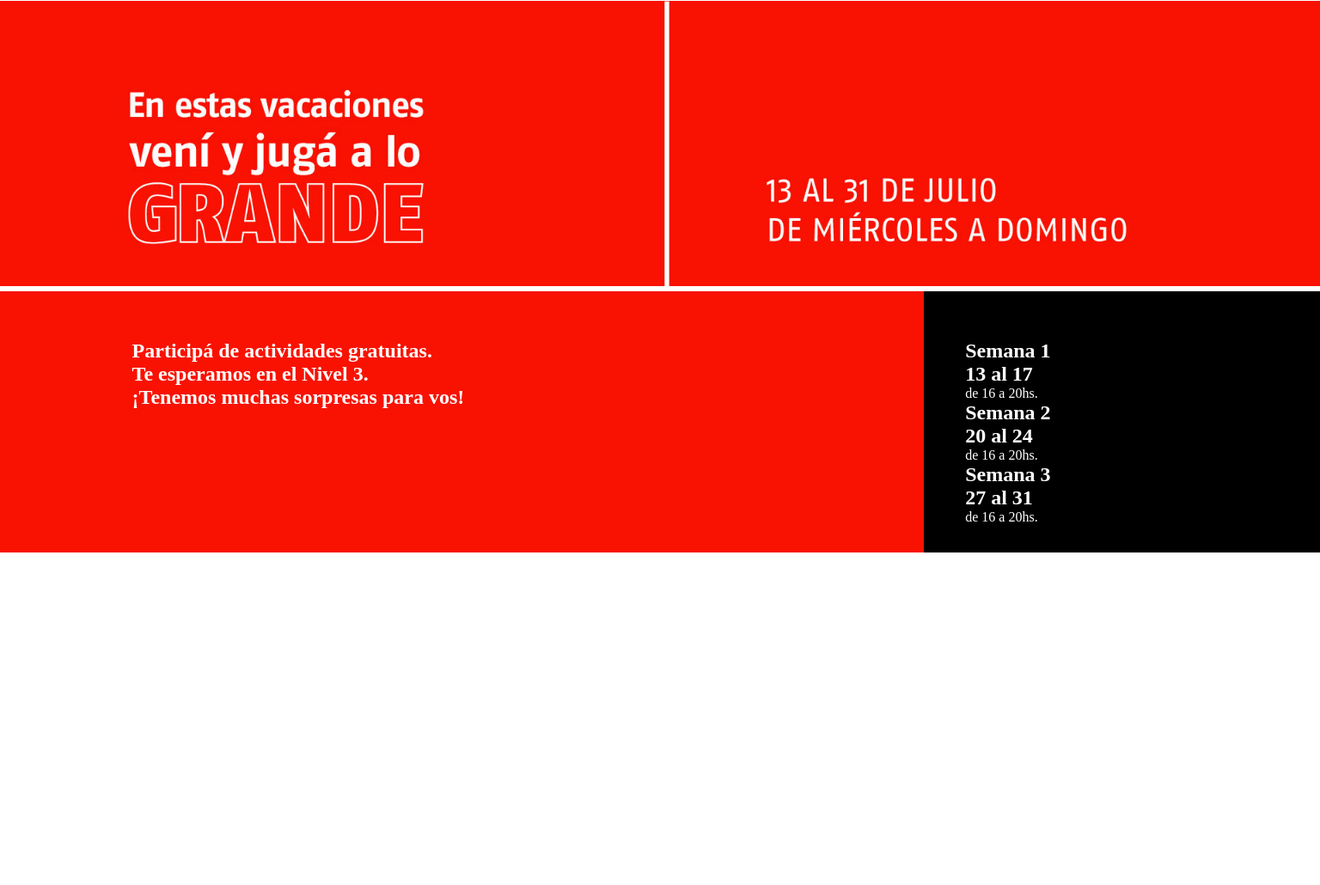
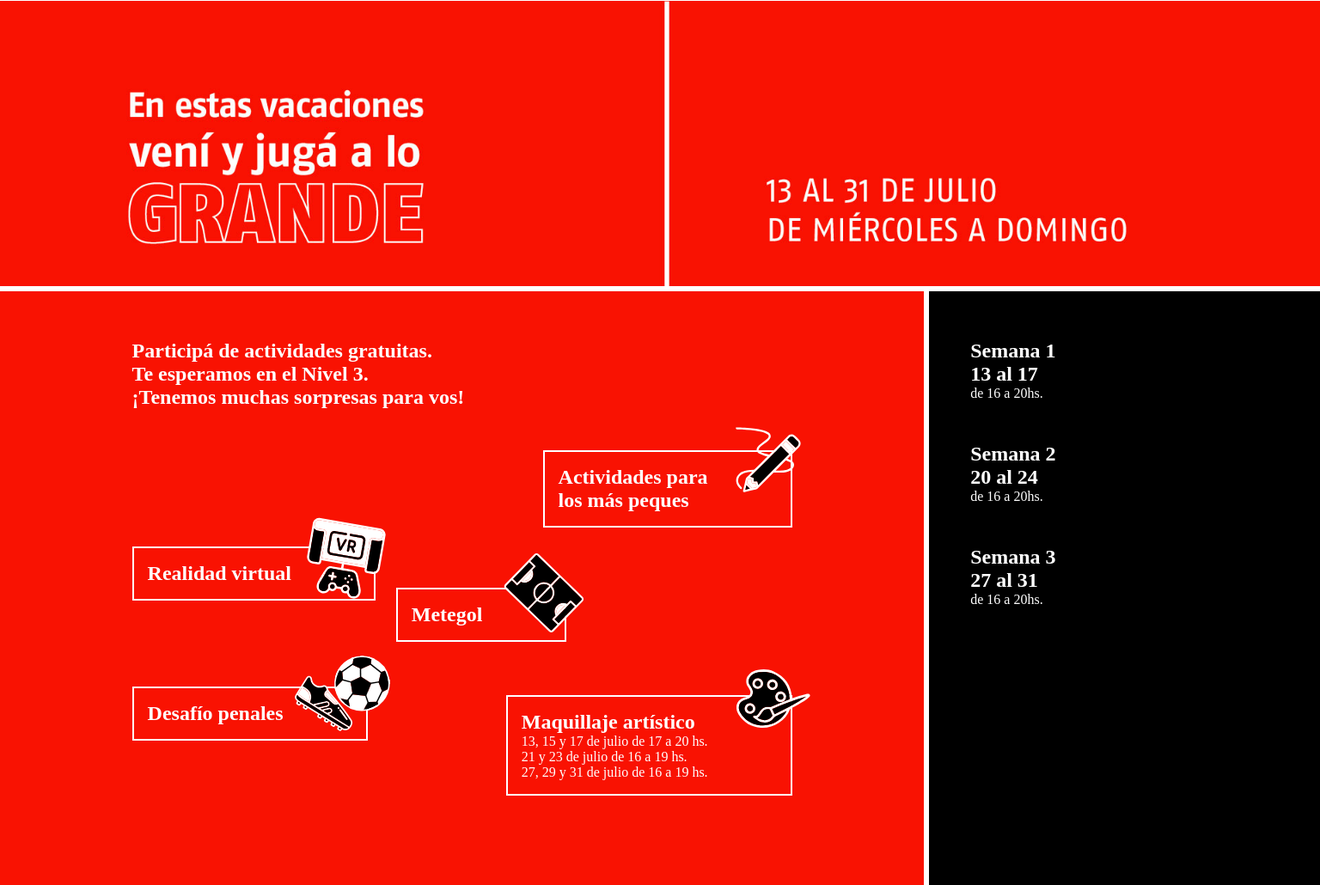
Before and after one commit to matiasrsolis/recopate-recoleta-urban-mall, a plain HTML site: page index.html in a window 1536 px wide. Shown: the part 331-1361 px from the top of the page at 86% size. Before the commit the page ends 974 px from the top, so only its background shows below. Drawn offline with Linux system fonts and the light colour scheme.

Commit message:
distribuidos

```diff
--- a/estilos.css
+++ b/estilos.css
@@ -53,12 +53,68 @@ main{
 
 #actividades{
     background-color: #f91202;
-    padding: 2em 9%;
+    padding: 3em 9%;
+}
+
+#actividades h1{
+    margin-bottom: 2em;
+}
+
+#actividades>ul{
+    position: relative;
+}
+
+#actividades ul>li:nth-child(odd){
+    margin-left: auto;
+}
+
+
+
+#actividades ul li.item-activ{
+    border: solid 2px #ffffff;
+    margin-bottom: 3em;
+    display: flex;
+    justify-content: center;
+    align-items: center;
+    padding: 1em;
+    padding-right: 6em;
+    width: fit-content;
+    transition: all .2s ease;
+}
+
+/* #actividades ul li.item-activ:hover{
+    font-size: ;
+} */
+
+.content-activ{
+    display: flex;
+    justify-content: center;
+    align-items: center;
+    position: relative;
+}
+
+#actividades ul li.item-activ img{
+    position: absolute;
+    right: -8em;
+    top: -4em;
+}
+
+#actividades ul li.item-activ h2{
+    flex: 1;
 }
 
 #agenda{
     background-color: #000000;
+    padding: 3em 9%;
+    border-top: solid 3px #ffffff;
+    border-left: none;
 }
+
+#agenda ul li{
+    margin-bottom: 3em;
+}
+
+
 
 
 @media (min-width: 1000px) {
@@ -90,6 +146,8 @@ main{
     }
 
     #agenda{
+        border-left: solid 6px #ffffff;
+        border-top: none;
         width: 30%;
         position: -webkit-sticky; /* Safari */
         position: sticky;
@@ -97,4 +155,64 @@ main{
         padding: 3.5em 10% 2em 3em;
     }
 
+
 }
+
+
+@media (min-width: 1300px){
+
+    /* main{
+        min-height: 100vh;
+    } */
+
+    #actividades>ul{
+        min-height: 450px;
+    }
+
+    #actividades ul>li.item-activ:nth-child(odd){
+        margin-left: 0;
+    }
+
+    #actividades ul>li.item-activ{
+        position: absolute;
+    }
+
+    /*Para los más peques*/
+    #actividades ul>li.item-activ:nth-child(1){
+        top: 0;
+        right: 0;
+    }
+
+    /*Realidad virtual*/
+    #actividades ul>li.item-activ:nth-child(2){
+        left: 0;
+        top: 7em;
+    }
+
+    /*Metegol*/
+    #actividades ul>li.item-activ:nth-child(3){
+        left: 330px;
+        top: 10em;
+    }
+
+    /*Desafío penales*/
+    #actividades ul>li.item-activ:nth-child(4){
+        left: 0;
+        bottom: 4em;
+    }
+
+    /*Maquillaje artístico*/
+    #actividades ul>li.item-activ:nth-child(5){
+        right: 0;
+        bottom: 0;
+    }
+
+}
+
+@media (min-width: 1400px) {
+    /*Metegol*/
+    #actividades ul>li.item-activ:nth-child(3){
+        left: 40%;
+        top: 10em;
+    }
+}
--- a/index.html
+++ b/index.html
@@ -36,6 +36,73 @@
                 Te esperamos en el Nivel 3. <br>
                 ¡Tenemos muchas sorpresas para vos!
             </h1>
+
+            <ul>
+                <li class="item-activ">
+                    <div class="content-activ">
+
+                        <h2>Actividades para<br>los más peques</h2>
+                        <img src="img/para-los-mas-peques.svg" alt="Para los más peques" style="width: 116px;">
+
+                   </div>
+                </li>
+
+                <li class="item-activ">
+                    <div class="content-activ">
+
+                        <h2>Realidad virtual</h2>
+                        <img src="img/realidad-virtual.svg" alt="Realidad virtual" style="width: 128px;">
+
+                    </div>
+                </li>
+
+                <li class="item-activ">
+                    <div class="content-activ">
+
+                        <h2>Metegol</h2>
+                        <img src="img/metegol.svg" alt="Metegol" style="width: 114px;">
+
+                    </div>
+                </li>
+
+                <li class="item-activ">
+                    <div class="content-activ">
+
+                        <h2>Desafío penales</h2>
+                        <img src="img/desafio-penales.svg" alt="Desafío penales" style="width: 120px;">
+
+                    </div>
+                </li>
+
+                <li class="item-activ">
+
+                    <div class="content-activ">
+
+                        <div>
+
+                            <h2>Maquillaje artístico</h2>
+
+                            <ul>
+                                <li>
+                                    <p><span class="bold">13, 15 y 17 de julio</span> de 17 a 20 hs.</p>
+                                </li>
+                                <li>
+                                    <p><span class="bold">21 y 23 de julio</span> de 16 a 19 hs.</p>
+                                </li>
+                                <li>
+                                    <p><span class="bold">27, 29 y 31 de julio</span> de 16 a 19 hs.</p>
+                                </li>
+                            </ul>
+
+                        </div>
+
+                        <img src="img/maquillaje-artistico.svg" alt="Maquillaje artístico" style="width: 110px;">
+
+                    </div>
+                </li>
+
+            </ul>
+
         </article>
 
         <aside id="agenda">
```
Also changed, not shown: img/desafio-penales.svg (added), img/maquillaje-artistico.svg (added), img/metegol.svg (added), img/para-los-mas-peques.svg (added), img/realidad-virtual.svg (added).
